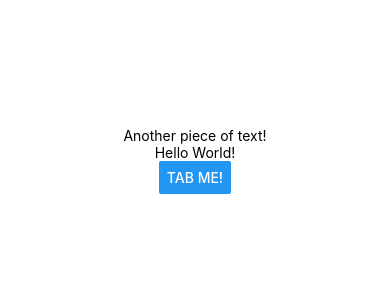
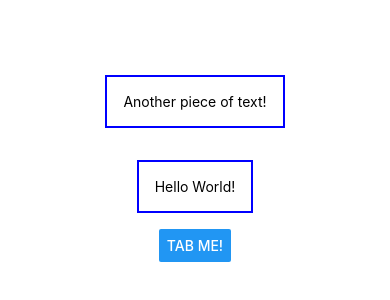
Before and after one commit to NaruNarsha/Udemy, a React Native app in the folder ReactNative/starting-project/: screen / in a window 390 px wide. Shown: the part 262-562 px from the top of the page. Built offline with nearby package versions, Linux system fonts and the light colour scheme.

Commit message:
RN 16. React Native 앱 스타일링하기

```diff
--- a/ReactNative/starting-project/App.js
+++ b/ReactNative/starting-project/App.js
@@ -1,19 +1,40 @@
 import { StyleSheet, Text, View, Button } from 'react-native';
 
-// <View> <View/> 안에는 복수의 <Text> 컴포넌트를 넣을 수 있습니다.
-// View :: 컴포넌트를 담는 데 사용하는 유일한 컨테이너 컴포넌트
+// React Native의 모든 컴포넌트는 반드시 하나의 최상위 컴포넌트로 감싸져야 합니다.
+//  - <View> <View/> 안에는 복수의 <Text> 컴포넌트를 넣을 수 있습니다.
+//  - View :: 컴포넌트를 담는 데 사용하는 유일한 컨테이너 컴포넌트
+//  - React Native에서는 HTML의 <div>와 같은 역할을 View 컴포넌트가 담당합니다.
+//
+//  - View 컴포넌트는 스타일링이 가능하며, 레이아웃을 구성하는 데 사용됩니다.
+//  - Text 컴포넌트는 텍스트를 표시하는 데 사용됩니다.
+//  - Button 컴포넌트는 버튼을 생성하는 데 사용됩니다.
+//    - Button 컴포넌트는 title 속성을 사용하여 버튼에 표시될 텍스트를 지정합니다.
+
 export default function App() {
+  // styles는 View나 Text 컴포넌트에 스타일을 적용하는 데 사용됩니다.
   return (
     <View style={styles.container}>
       <View>
-        <Text>Another piece of text!</Text>
+        <Text style ={styles.dummyText}>Another piece of text!</Text>
       </View>
-      <Text>Hello World!</Text>
+      <Text style ={styles.dummyText}>Hello World!</Text>
       <Button title='Tab me!' />
     </View>
   );
 }
 
+// padding :: 요소 안쪽 여백
+
+// stylesheet 생성
+// - StyleSheet.create 메서드를 사용하여 스타일 객체를 생성합니다.
+// - 스타일 객체는 CSS와 유사한 속성-값 쌍으로 구성됩니다.
+// - 스타일 객체는 컴포넌트의 style 속성에 전달되어 적용됩니다.
+// - 스타일 속성은 카멜 케이스(camelCase) 표기법을 사용합니다.
+//  - 예: background-color -> backgroundColor
+// - 스타일 속성 값은 문자열 또는 숫자로 지정할 수 있습니다.
+// - 스타일 객체는 재사용이 가능하며, 여러 컴포넌트에 동일한 스타일을 적용할 수 있습니다.
+// - StyleSheet.create 메서드를 사용하면 성능 최적화가 가능합니다.
+// - 스타일 객체는 불변(immutable)으로 생성되므로, 런타임에 변경할 수 없습니다.
 const styles = StyleSheet.create({
   container: {
     flex: 1,
@@ -21,4 +42,10 @@
     alignItems: 'center',
     justifyContent: 'center',
   },
+  dummyText: {
+    margin: 16,
+    padding: 16,
+    borderWidth: 2,
+    borderColor: 'blue',
+  }
 });
```
